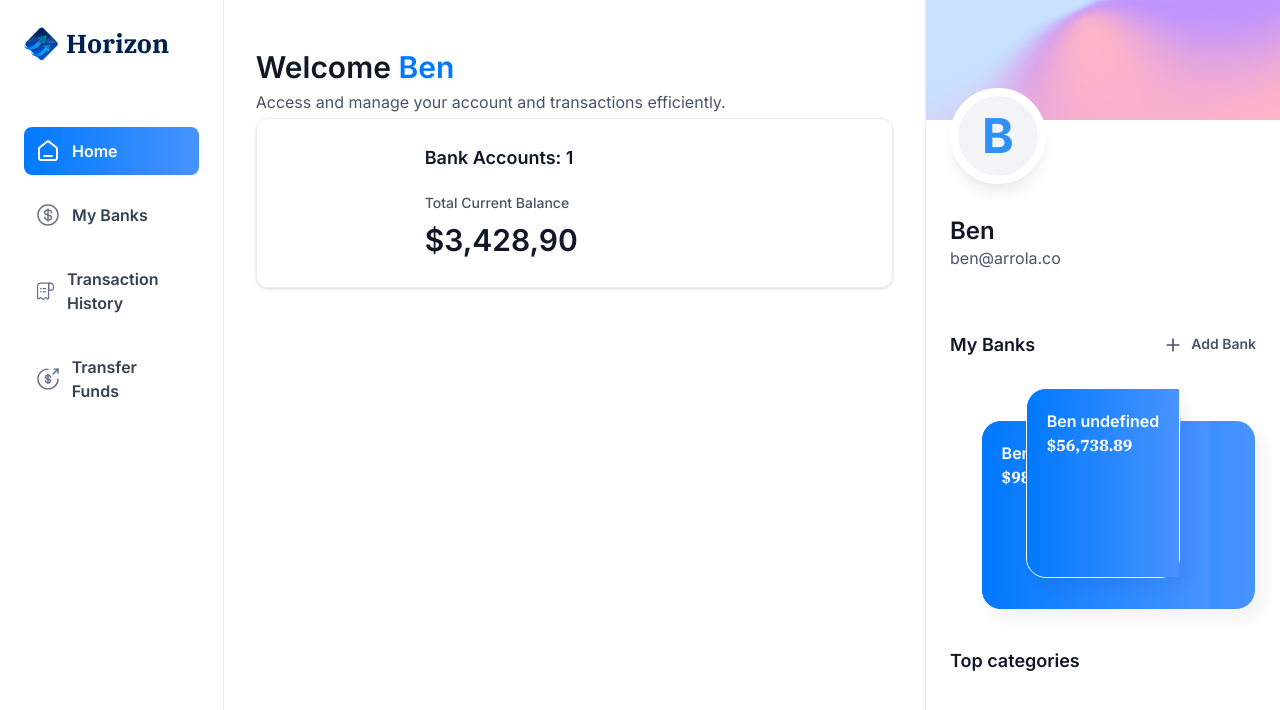
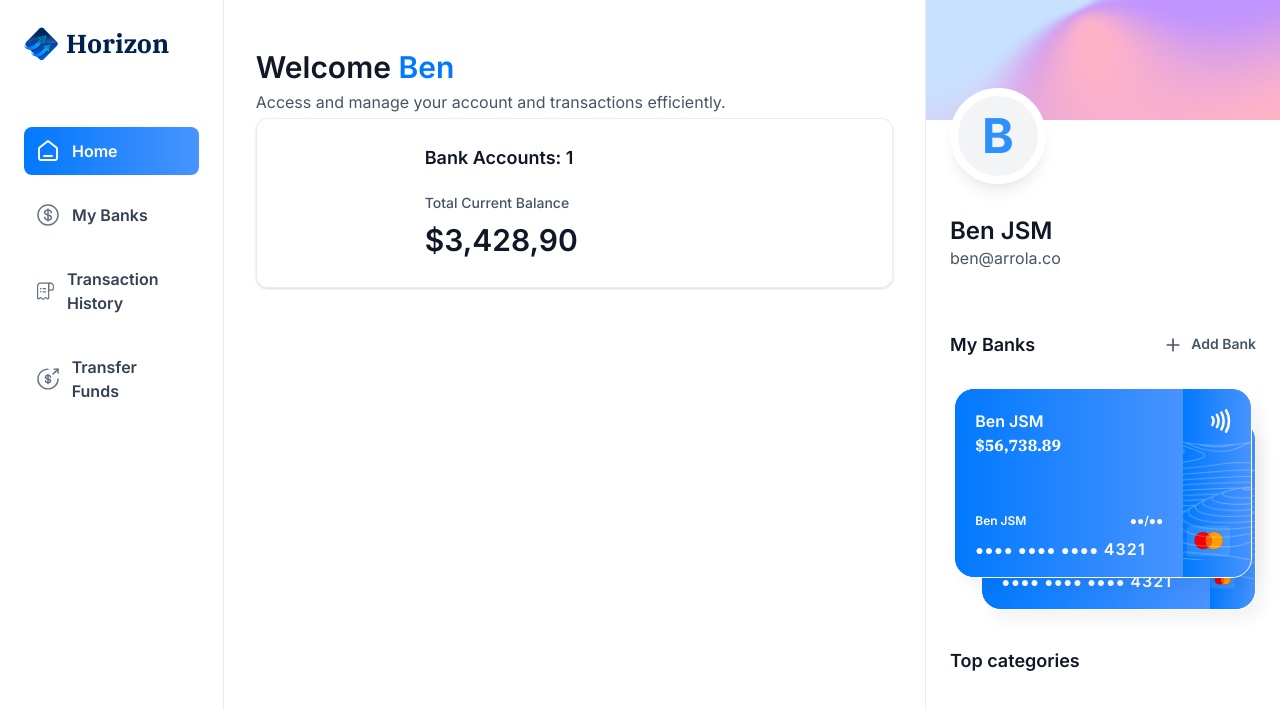
Before and after one commit to kieferdan/banking-app, a Next.js app: page / in a window 1280 px wide. Shown: the top 710 px of the page. Built offline with nearby package versions, Linux system fonts and the light colour scheme.

Commit message:
fix: Correct lastName typo in Home component

```diff
--- a/app/(root)/page.tsx
+++ b/app/(root)/page.tsx
@@ -4,7 +4,7 @@
 const Home = () => {
   const loggedIn = {
     firstName: "Ben",
-    lastname: "JSM",
+    lastName: "JSM",
     email: "ben@arrola.co",
   };
 
--- a/components/BankCard.tsx
+++ b/components/BankCard.tsx
@@ -1,4 +1,5 @@
 import { formatAmount } from "@/lib/utils";
+import Image from "next/image";
 import Link from "next/link";
 import React from "react";
 
@@ -19,7 +20,36 @@
               {formatAmount(account.currentBalance)}
             </p>
           </div>
+
+          <article className="flex flex-col gap-2">
+            <div className="flex justify-between">
+              <h1 className="text-12 font-semibold text-white">{userName}</h1>
+              <h2 className="text-12 font-semibold text-white">●●/●●</h2>
+            </div>
+            <p className="text-14 font-semibold tracking-[1.1px] text-white">
+              ●●●● ●●●● ●●●● <span className="text-16">4321</span>
+            </p>
+          </article>
         </div>
+
+        <div className="bank-card_icon">
+          <Image src="/icons/Paypass.svg" width={20} height={24} alt="pay" />
+          <Image
+            src="/icons/mastercard.svg"
+            width={45}
+            height={32}
+            alt="mastercard"
+            className="ml-5"
+          />
+        </div>
+
+        <Image
+          src="/icons/lines.png"
+          width={316}
+          height={190}
+          alt="lines"
+          className="absolute top-0 left-0"
+        />
       </Link>
     </div>
   );
```
